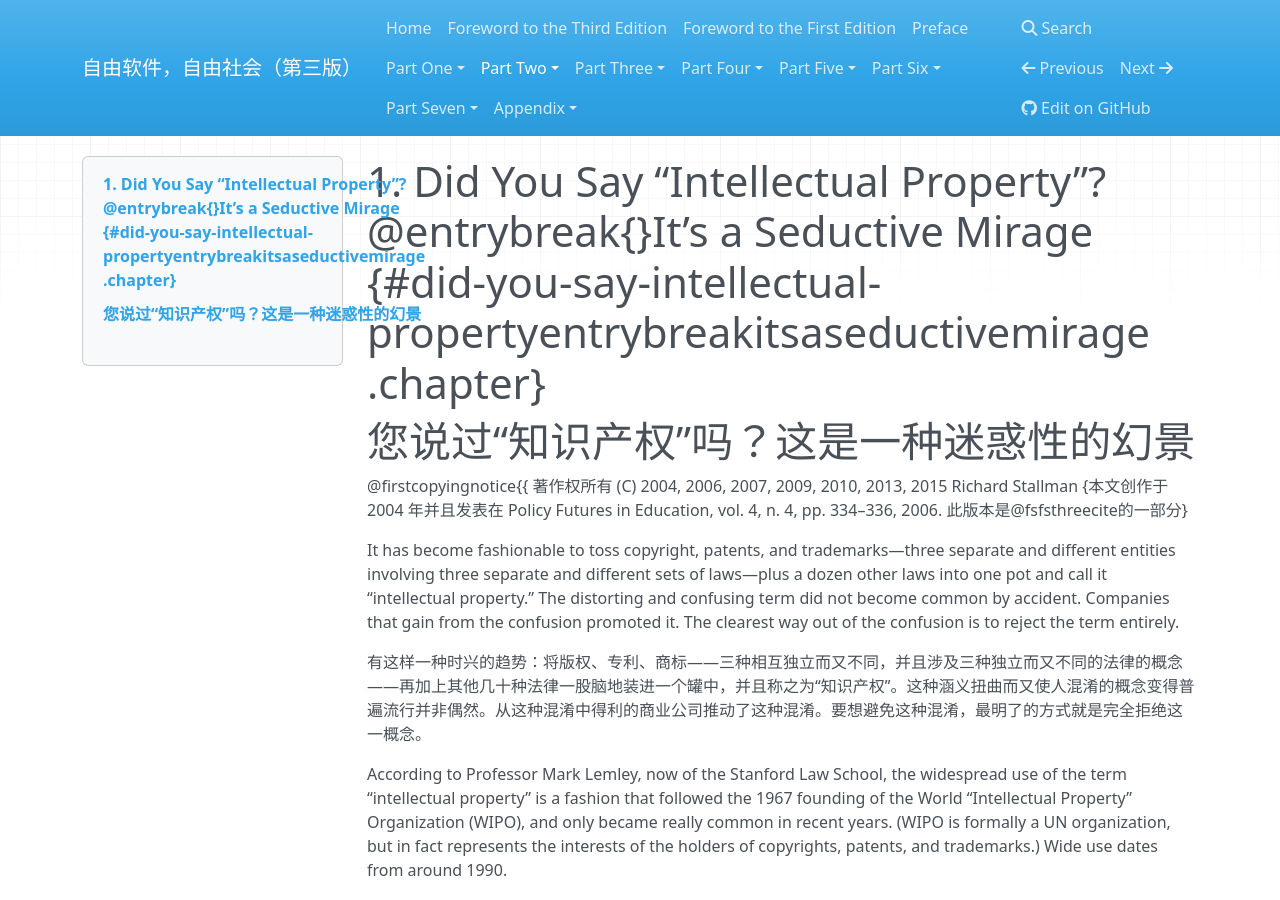
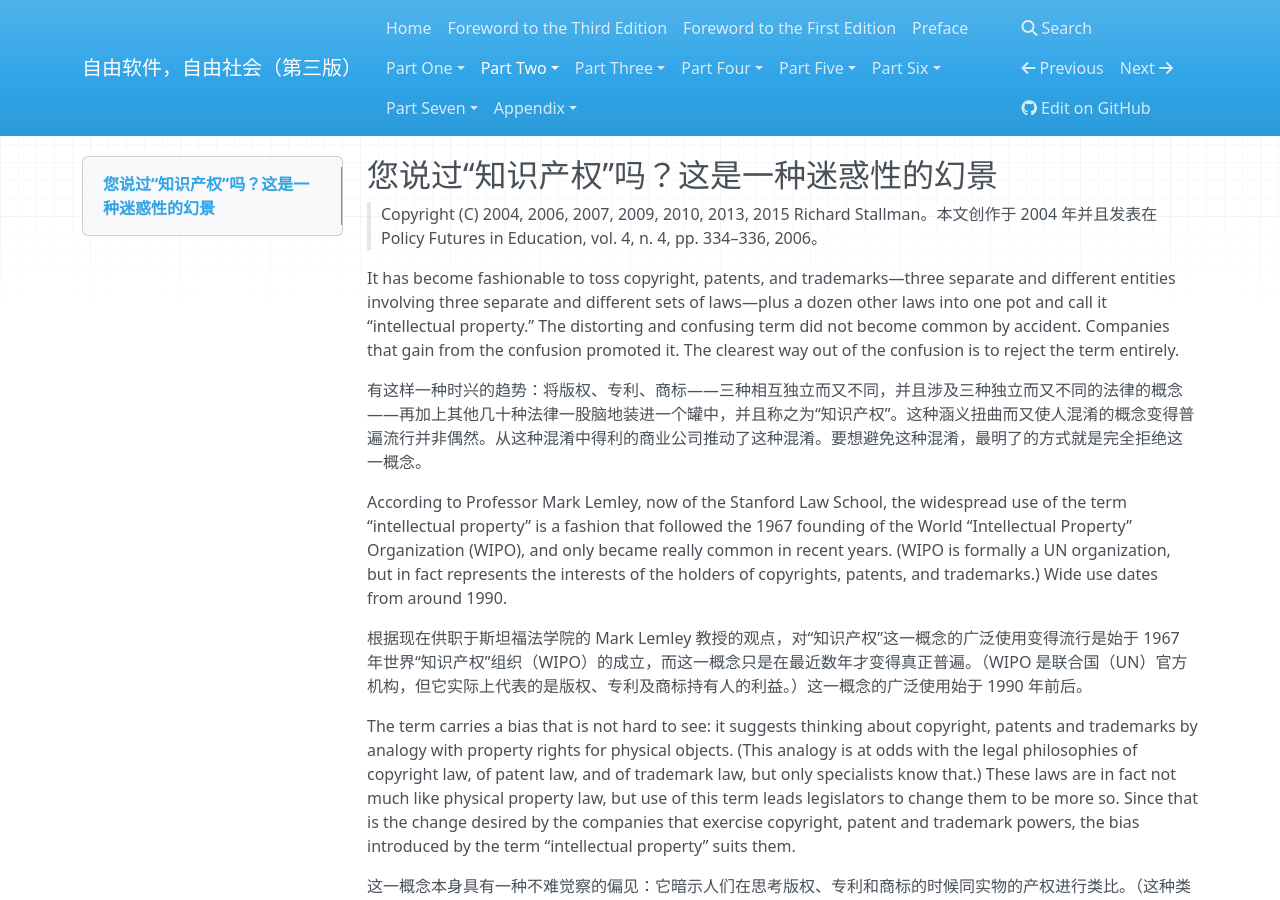
Before and after one commit to beijinglug/fsfs-zh, an MkDocs documentation site: the page built from docs/not-ipr.md, in a window 1280 px wide and 900 px high. Built offline with MkDocs 1.6.1, drawn with Linux system fonts in a browser that asks for light colours; nearby versions of some CDN libraries; old or Windows-style settings are respelled for this version of MkDocs.

```diff
--- a/docs/not-ipr.md
+++ b/docs/not-ipr.md
@@ -1,19 +1,6 @@
----
-Generator: 'texi2html 1.82'
-description: Untitled Document
-distribution: global
-keywords: Untitled Document
-resource-type: document
-title: Untitled Document
-...
+## 您说过“知识产权”吗？这是一种迷惑性的幻景
 
-1. Did You Say “Intellectual Property”?@entrybreak{}It’s a Seductive Mirage {#did-you-say-intellectual-propertyentrybreakitsaseductivemirage .chapter}
-===========================================================================
-
-您说过“知识产权”吗？这是一种迷惑性的幻景
-========================================
-
-@firstcopyingnotice{{ 著作权所有 (C) 2004, 2006, 2007, 2009, 2010, 2013, 2015 Richard Stallman {本文创作于 2004 年并且发表在 Policy Futures in Education, vol. 4, n. 4, pp. 334–336, 2006. 此版本是@fsfsthreecite的一部分}
+> Copyright (C) 2004, 2006, 2007, 2009, 2010, 2013, 2015 Richard Stallman。本文创作于 2004 年并且发表在 Policy Futures in Education, vol. 4, n. 4, pp. 334–336, 2006。
 
 It has become fashionable to toss copyright, patents,
 and trademarks—three separate and different entities involving three
```
